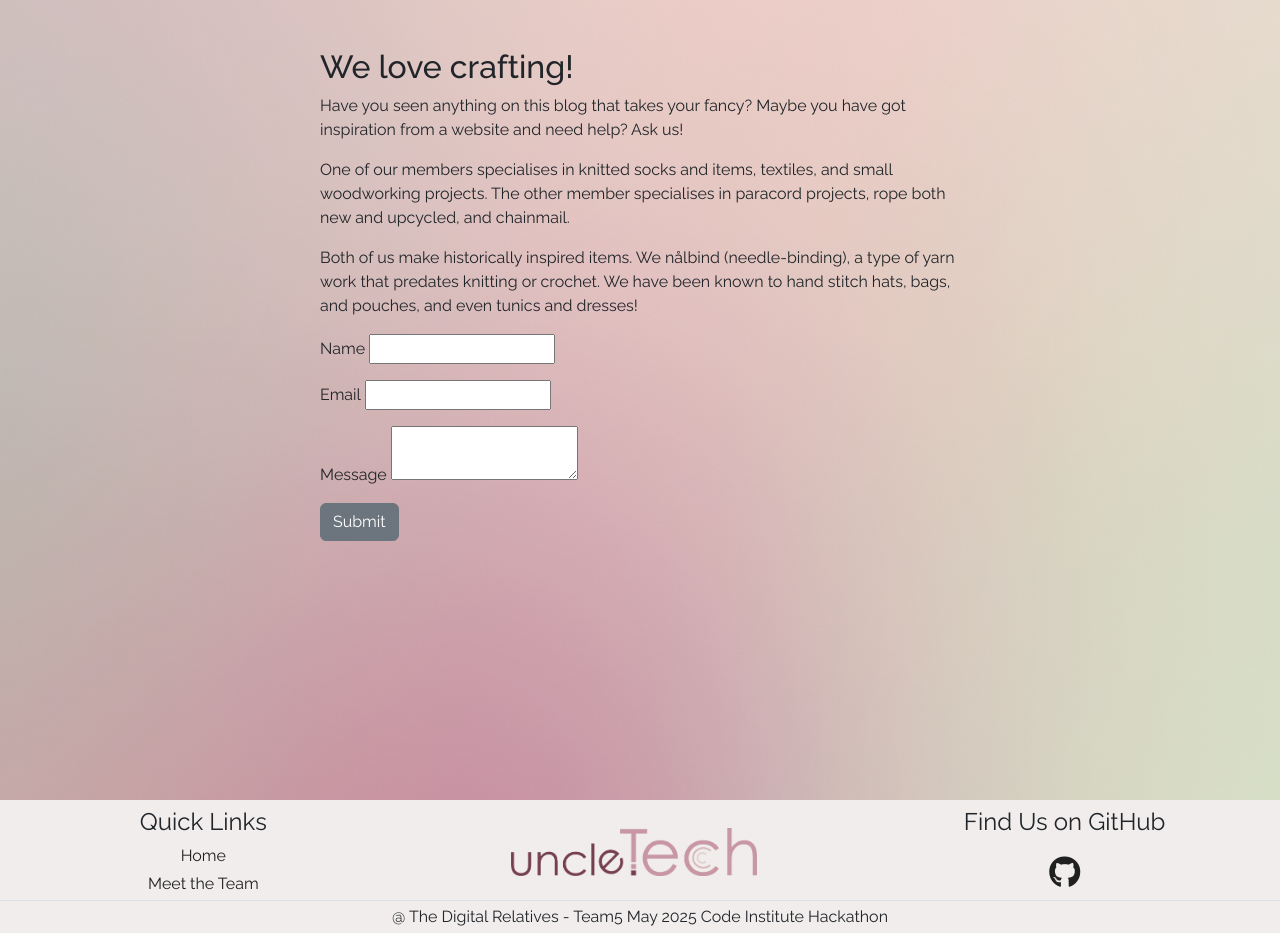
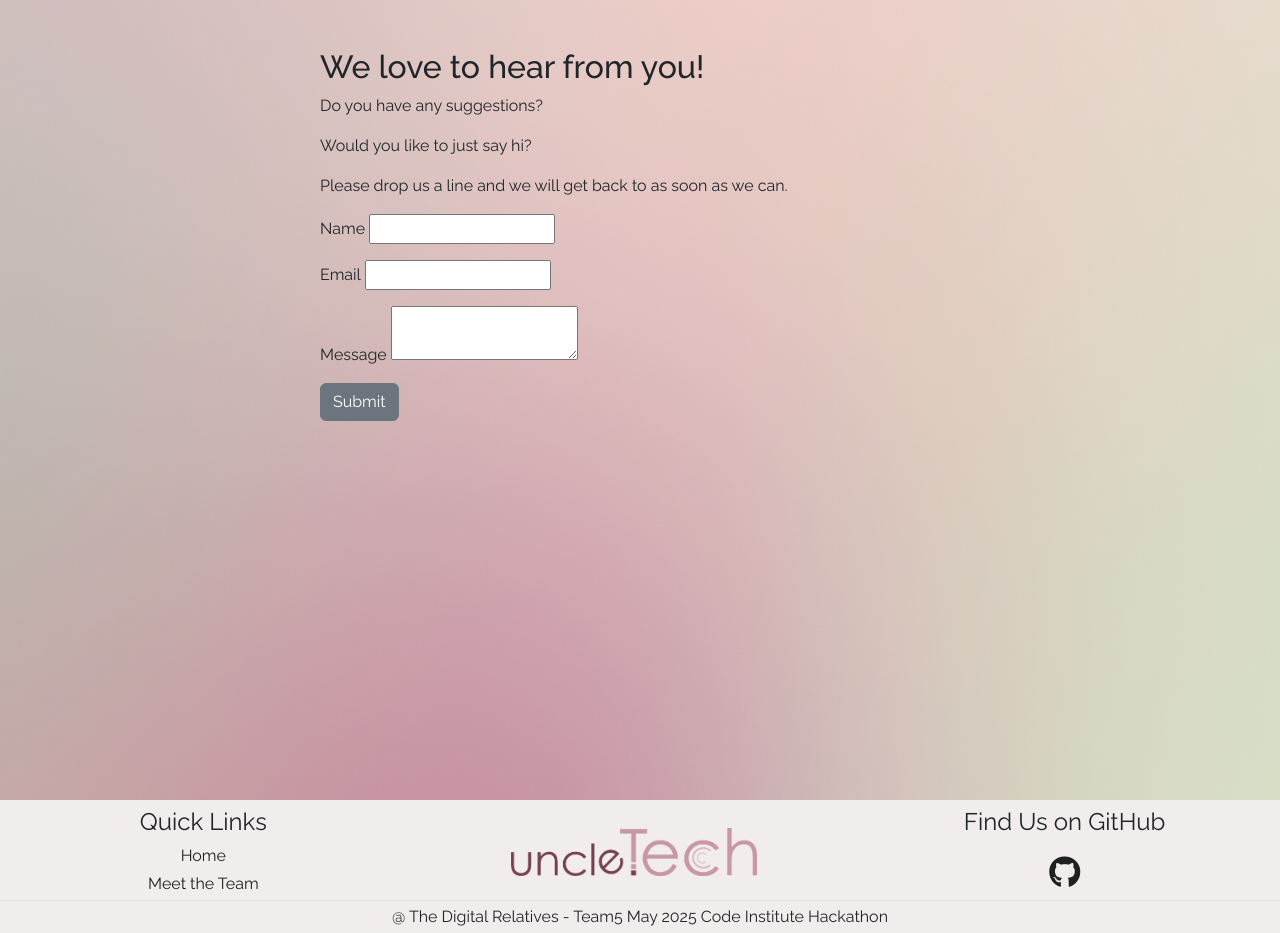
Before and after one commit to Swewi/Hackteam5_may25, a Django app: template contact/templates/contact/contact.html in a window 1280 px wide. Shown: the part 80-1013 px from the top of the page. Run offline with Django 5.2, Linux system fonts and the light colour scheme; the template is opened without the code that fills it, so the values that code supplies are empty, except form fields; tables that the repository leaves empty hold one stand-in row (values such as "Sample post"); form fields are guessed from the names that the template uses.

Commit message:
contact notes updated

```diff
--- a/contact/templates/contact/contact.html
+++ b/contact/templates/contact/contact.html
@@ -6,15 +6,11 @@
 <!-- Contact form page -->
 <div class="row g-0 justify-content-center">
     <div class="col-12 col-md-6 my-5" id="contact-pg">
-        <h2 id="contact-heading">We love crafting!</h2>
+        <h2 id="contact-heading">We love to hear from you!</h2>
         <div id="contact-description">
-            <p>Have you seen anything on this blog that takes your fancy? Maybe you have got inspiration from a website
-                and need help? Ask us!</p>
-            <p>One of our members specialises in knitted socks and items, textiles, and small woodworking projects. The
-                other member specialises in paracord projects, rope both new and upcycled, and chainmail.</p>
-            <p>Both of us make historically inspired items. We nålbind (needle-binding), a type of yarn work
-                that predates knitting or crochet. We have been known to hand stitch hats, bags, and pouches, and even
-                tunics and dresses!</p>
+            <p>Do you have any suggestions?</p>
+            <p>Would you like to just say hi?</p>
+            <p>Please drop us a line and we will get back to as soon as we can.</p>
         </div>
         <!-- Form to be used for contacting/ordering -->
         <form id="contactForm" class="contact-form" method="post" action="{% url 'contact' %}">
```
